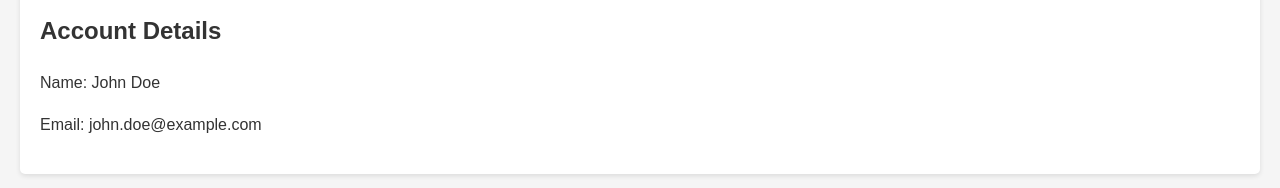
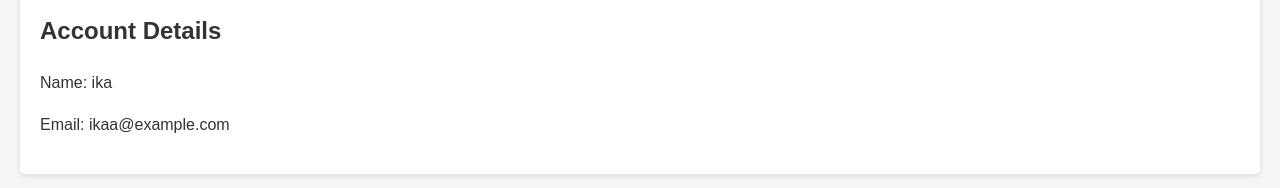
Before and after one commit to RiskaFauziah/Marketplace, a plain HTML site: page dashboard.html in a window 1280 px wide. Shown: the part 368-556 px from the top of the page. Drawn offline with Linux system fonts and the light colour scheme.

Commit message:
dashboard.html

```diff
--- a/dashboard.html
+++ b/dashboard.html
@@ -32,8 +32,8 @@
 
         <section id="account-details">
             <h2>Account Details</h2>
-            <p>Name: John Doe</p>
-            <p>Email: john.doe@example.com</p>
+            <p>Name: ika</p>
+            <p>Email: ikaa@example.com</p>
         </section>
     </main>
 
```
